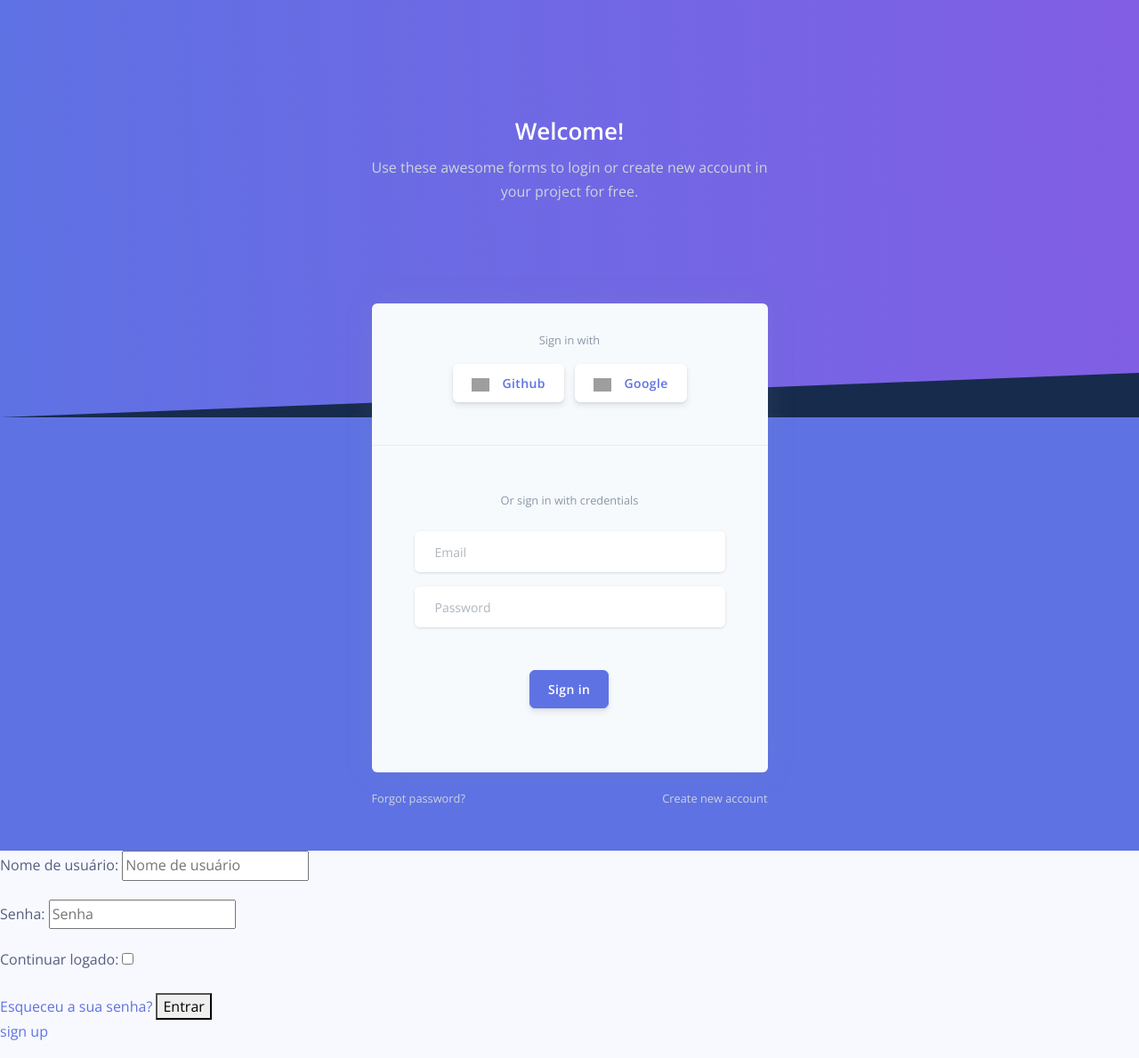
After one commit to Walicen/FinancasFamiliar, a Django app: page /login/ in a window 1280 px wide. The commit adds this page. Shown: the whole page at 89% size. Run offline with Django 3.2, Linux system fonts and the light colour scheme; some libraries are stand-ins or nearby versions; grey boxes are pictures that could not be loaded.

Commit message:
uma pronto

```diff
--- a/FinancasFamiliar/urls.py
+++ b/FinancasFamiliar/urls.py
@@ -18,5 +18,6 @@ from django.urls import path, include
 
 urlpatterns = [
     path('admin/', admin.site.urls),
-    path('', include('contas.urls'))
+    path('', include('contas.urls')),
+    path('', include('allauth.urls'))
 ]
--- a/contas/views.py
+++ b/contas/views.py
@@ -1,5 +1,6 @@
 import datetime
 from django.shortcuts import render, redirect
+from django.urls import reverse_lazy
 from django.views import View
 from django.views.generic import DetailView, ListView, UpdateView, CreateView
 from .models import Fatura, Conta
@@ -15,6 +16,7 @@ class FaturaListView(ListView):
 class FaturaPagarCreateView(CreateView):
     model = Fatura
     form_class = FaturaForm
+    success_url = reverse_lazy('contas_fatura_list')
 
 
 class FaturaDetailView(DetailView):
@@ -35,7 +37,7 @@ class ContaListView(ListView):
 class ContaCreateView(CreateView):
     model = Conta
     form_class = ContaForm
-
+    success_url = reverse_lazy('contas_conta_list')
 
 class ContaDetailView(DetailView):
     model = Conta
--- /dev/null
+++ b/templates/account/login.html
@@ -0,0 +1,122 @@
+{% extends "base.html" %}
+
+{% load i18n %}
+{% load account socialaccount %}
+
+{% block content %}
+<div class="main-content bg-primary">
+    <div class="header bg-gradient-primary py-7 py-lg-8">
+        <div class="container">
+            <div class="header-body text-center mb-7">
+                <div class="row justify-content-center">
+                    <div class="col-lg-5 col-md-6">
+                        <h1 class="text-white">Welcome!</h1>
+                        <p class="text-lead text-light">Use these awesome forms to login or create new account in your project for free.</p>
+                    </div>
+                </div>
+            </div>
+        </div>
+        <div class="separator separator-bottom separator-skew zindex-100">
+            <svg x="0" y="0" viewBox="0 0 2560 100" preserveAspectRatio="none" version="1.1" xmlns="http://www.w3.org/2000/svg">
+                <polygon class="fill-default" points="2560 0 2560 100 0 100"></polygon>
+            </svg>
+        </div>
+    </div>
+
+
+    <div class="container mt--8 pb-5">
+        <div class="row justify-content-center">
+            <div class="col-lg-5 col-md-7">
+                <div class="card bg-secondary shadow border-0">
+                    <div class="card-header bg-transparent pb-5">
+                        <div class="text-muted text-center mt-2 mb-3"><small>Sign in with</small>
+                        </div>
+                        <div class="btn-wrapper text-center">
+                            <a href="#" class="btn btn-neutral btn-icon">
+                                <span class="btn-inner--icon"><img src="../assets/img/icons/common/github.svg"></span>
+                                <span class="btn-inner--text">Github</span>
+                            </a>
+                            <a href="#" class="btn btn-neutral btn-icon">
+                                <span class="btn-inner--icon"><img src="../assets/img/icons/common/google.svg"></span>
+                                <span class="btn-inner--text">Google</span>
+                            </a>
+                        </div>
+                    </div>
+                    <div class="card-body px-lg-5 py-lg-5">
+                        <div class="text-center text-muted mb-4">
+                            <small>Or sign in with credentials</small>
+                        </div>
+                    <form role="form">
+                        <div class="form-group mb-3">
+                            <div class="input-group input-group-alternative">
+                                <div class="input-group-prepend">
+                                    <span class="input-group-text"><i class="ni ni-email-83"></i></span>
+                                </div>
+                                <input class="form-control" placeholder="Email" type="email">
+                            </div>
+                        </div>
+                        <div class="form-group">
+                            <div class="input-group input-group-alternative">
+                                <div class="input-group-prepend">
+                                    <span class="input-group-text"><i class="ni ni-lock-circle-open"></i></span>
+                                </div>
+                                <input class="form-control" placeholder="Password" type="password">
+                            </div>
+                        </div>
+
+                        <div class="text-center">
+                            <button type="button" class="btn btn-primary my-4">Sign in</button>
+                        </div>
+                    </form>
+                </div>
+            </div>
+            <div class="row mt-3">
+                <div class="col-6">
+                    <a href="#" class="text-light"><small>Forgot password?</small></a>
+                </div>
+                <div class="col-6 text-right">
+                    <a href="#" class="text-light"><small>Create new account</small></a>
+                </div>
+            </div>
+        </div>
+    </div>
+    </div>
+</div>
+
+
+
+
+
+
+{% get_providers as socialaccount_providers %}
+
+{% if socialaccount_providers %}
+
+<div class="socialaccount_ballot">
+
+  <ul class="socialaccount_providers">
+    {% include "socialaccount/snippets/provider_list.html" with process="login" %}
+  </ul>
+
+  <div class="login-or">{% trans 'or' %}</div>
+
+</div>
+
+{% include "socialaccount/snippets/login_extra.html" %}
+
+{% else %}
+
+{% endif %}
+
+<form class="login" method="POST" action="{% url 'account_login' %}">
+  {% csrf_token %}
+  {{ form.as_p }}
+  {% if redirect_field_value %}
+  <input type="hidden" name="{{ redirect_field_name }}" value="{{ redirect_field_value }}" />
+  {% endif %}
+  <a class="button secondaryAction" href="{% url 'account_reset_password' %}">{% trans "Forgot Password?" %}</a>
+  <button class="primaryAction" type="submit">{% trans "Sign In" %}</button>
+</form>
+<p>{% blocktrans %}<a href="{{ signup_url }}">sign up</a>{% endblocktrans %}</p>
+
+{% endblock %}
--- a/contas/templates/base.html
+++ b/templates/base.html
@@ -14,17 +14,15 @@
         <link type="text/css" href="{% static 'assets/css/argon.min.css' %}" rel="stylesheet">
     </head>
     <body>
-
+    <!--
     <header>
         {% include 'header.html' %}
     </header>
-    <br>
-    <div class="container">
+    -->
+
     {% block content %}{% endblock %}
-    </div>
-    <footer>
-        {% include 'footer.html' %}
-    </footer>
+
+
 
     <!-- Core -->
     <script src="{% static 'assets/vendor/jquery/dist/jquery.min.js' %}"></script>
@@ -33,8 +31,8 @@
 
     <script src="{% static 'assets/vendor/bootstrap/dist/js/bootstrap.bundle.min.js' %}"></script>
     <script src="{% static 'assets/js/argon.min.js' %}"></script>
-    <script src="{% static 'assets/vendor/bootstrap-datepicker/dist/js/bootstrap-datepicker.min.js'%}"></script>
-    <script src="{% static 'assets/vendor/bootstrap-datepicker/dist/locales/bootstrap-datepicker.pt-BR.min.js'%}"></script>
+    <script src="{% static 'assets/vendor/bootstrap-datepicker/dist/js/bootstrap-datepicker.min.js' %}"></script>
+    <script src="{% static 'assets/vendor/bootstrap-datepicker/dist/locales/bootstrap-datepicker.pt-BR.min.js' %}"></script>
     <script>
           $('.datepicker').datepicker({
             format: 'dd/mm/yyyy',
```
Also changed, not shown: FinancasFamiliar/settings.py (+7 -0 lines), contas/templates/contas/conta_list.html (+4 -3 lines), requirements.txt (+11 -0 lines), contas/urls.py (line endings or trailing spaces).
